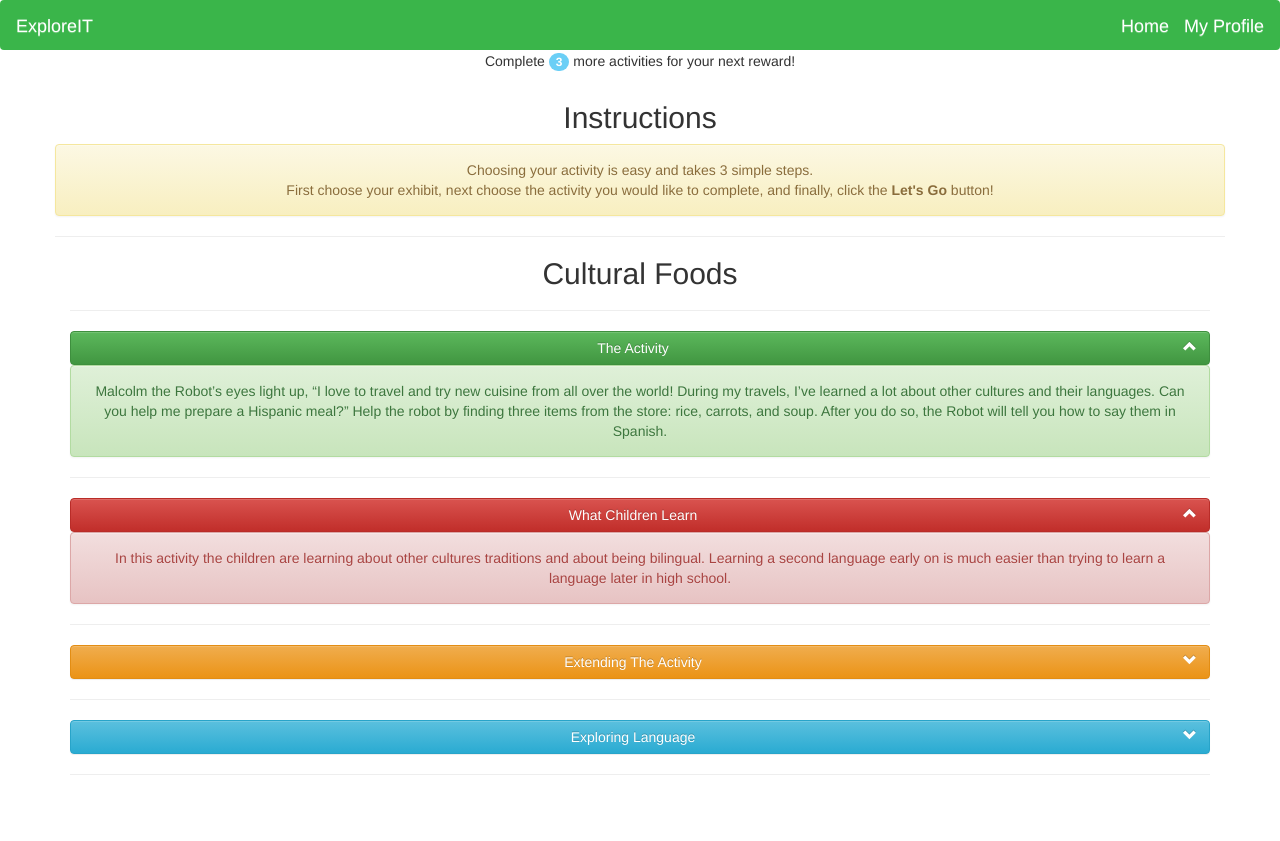
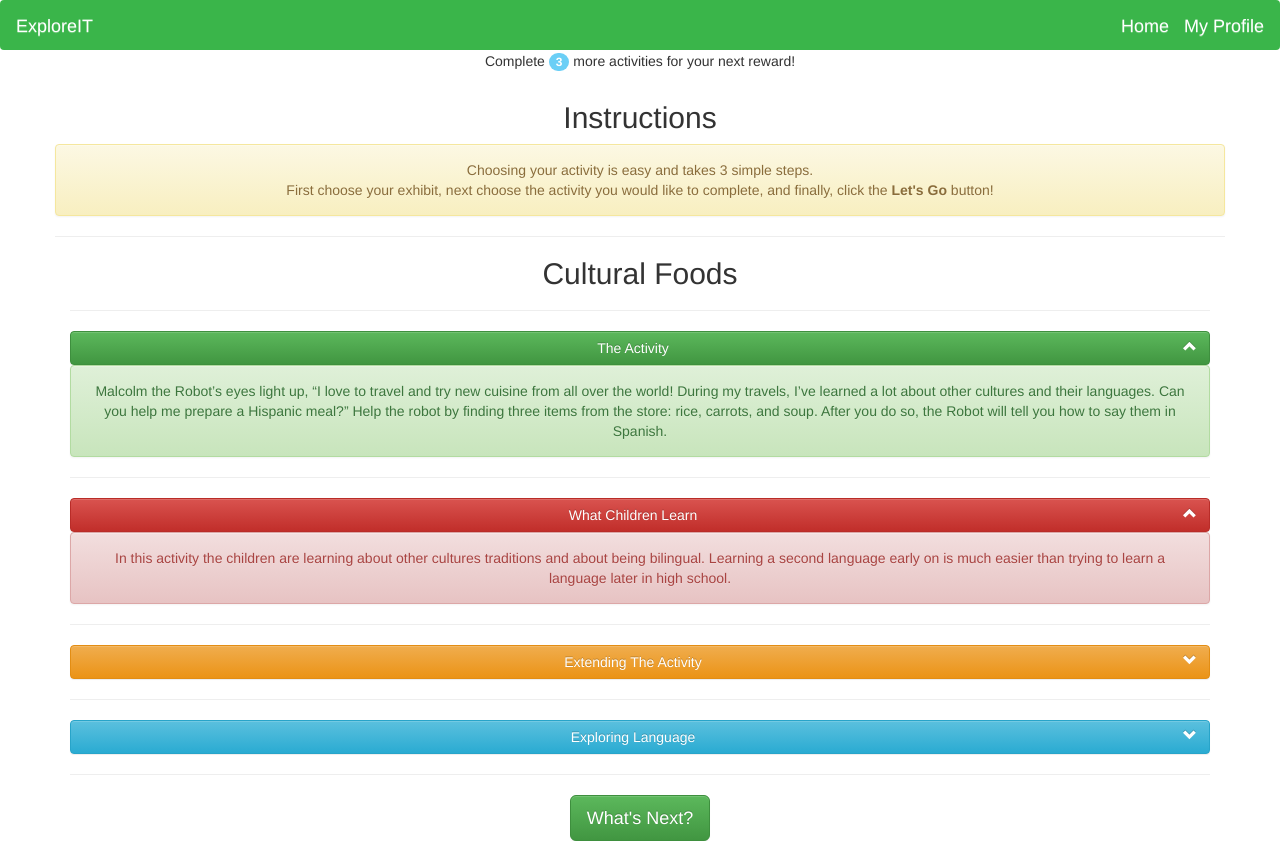
Before and after one commit to Abby1630-zz/explore-it-react, a React (Create React App) app: page / in a window 1280 px wide. Before the commit the page ends 800 px from the top, so only its background shows below. Built offline with nearby package versions, Linux system fonts and the light colour scheme.

Commit message:
Adding the button back in

```diff
--- a/src/Activity.js
+++ b/src/Activity.js
@@ -60,6 +60,7 @@ class Activity extends Component{
           <ExploringLanguage heading="Exploring Language" bsStyle="info" open={false} languageContent={activity.exploringLanguage}/>
           <hr/>
         </Grid>
+        <Button bsStyle="success" bsSize="large" onClick={this.nextPage}>What's Next?</Button>
       </div>
     );
   }
```
